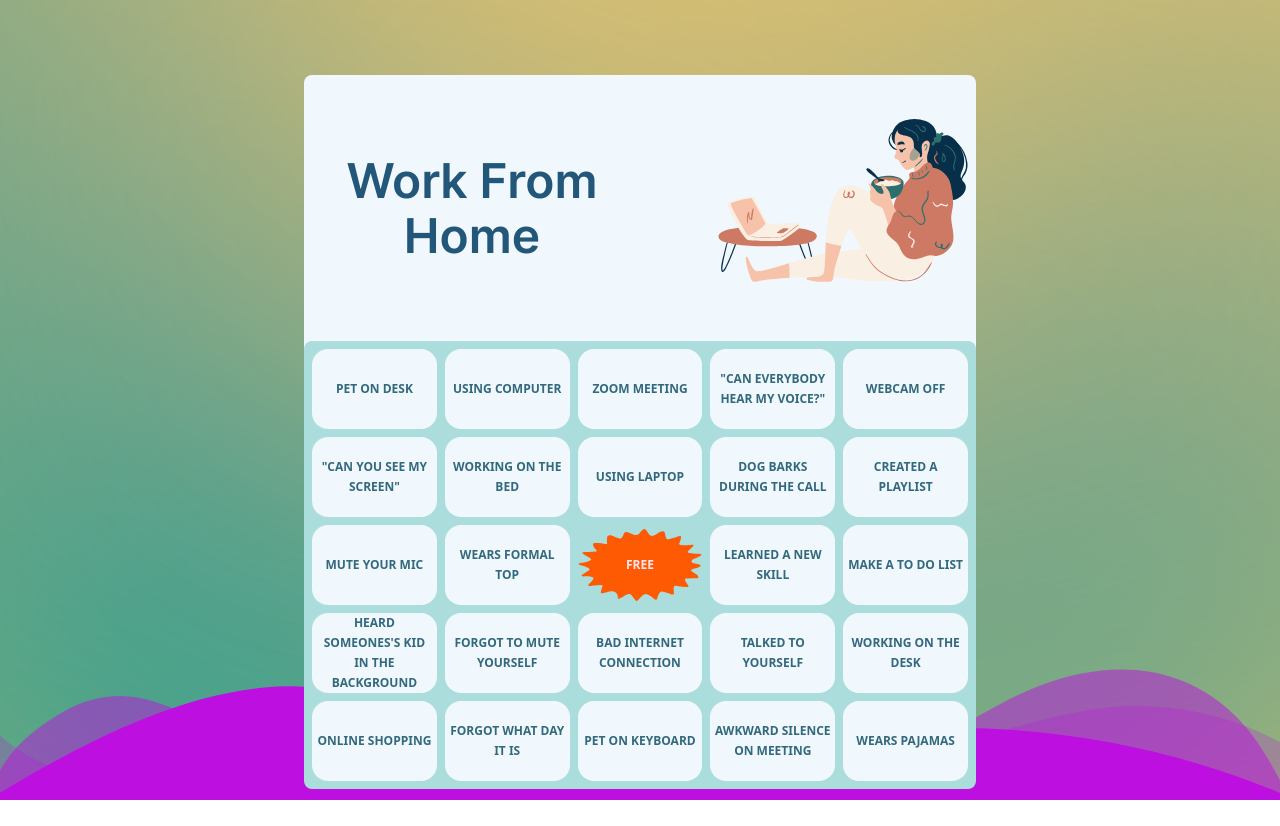
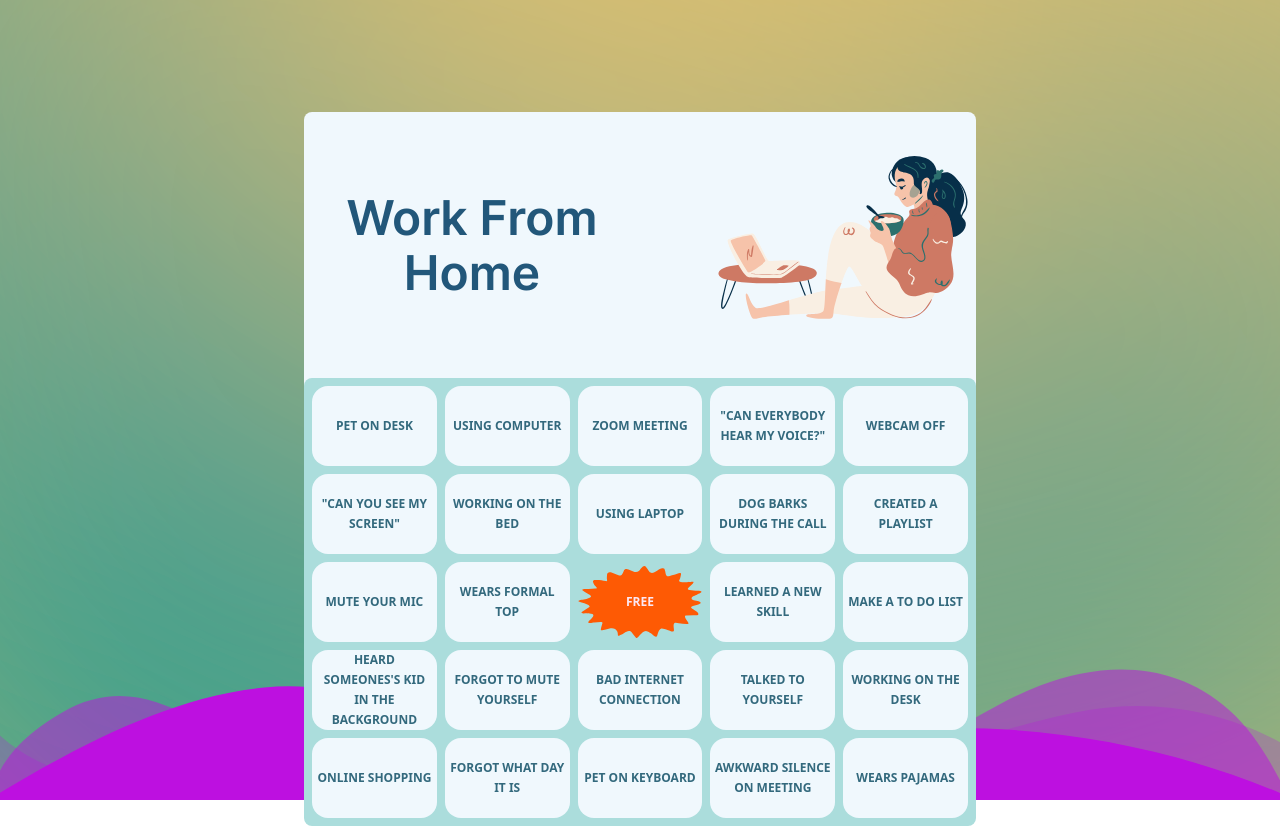
Before and after one commit to RazvanRauta/work-from-home, a Next.js app: page / in a window 1280 px wide. Before the commit the page ends 800 px from the top, so only its background shows below. Built offline with nearby package versions, Linux system fonts and the light colour scheme.

Commit message:
fix: fixed styles on Chrome

```diff
--- a/src/components/GameBoard/index.tsx
+++ b/src/components/GameBoard/index.tsx
@@ -83,7 +83,7 @@ export default function GameBoard(): ReactElement {
   };
 
   return (
-    <div className='bg-[#f0f8fd] h-[60vh] w-[90vw] flex relative z-10 flex-col justify-between mx-auto mt-28 max-w-sm rounded-lg lg:h-[650px] lg:mt-[unset] lg:max-w-2xl'>
+    <div className='bg-[#f0f8fd] h-[60vh] w-[90vw] flex relative z-10 flex-col justify-between mx-auto mt-28 max-w-sm rounded-lg lg:h-[650px] lg:max-w-2xl'>
       <GirlWithLaptop />
       <div className='bg-[#abdddc] grid grid-cols-5 grid-rows-5 gap-x-2 gap-y-2 justify-items-center p-2 rounded-lg'>
         {shuffledTiles.map((tile) => (
--- a/src/styles/globals.css
+++ b/src/styles/globals.css
@@ -99,20 +99,25 @@
   }
 
   .spacer {
-    aspect-ratio: 960/300;
     width: 100%;
     background-repeat: no-repeat;
     background-position: center;
     background-size: cover;
+    height: 100%;
   }
 
   .blurry-gradient {
-    background-image: url('/images/blurry-gradient.svg');
+    background-image: url('/images/blurry-gradient.svg'),
+      linear-gradient(
+        64deg,
+        rgba(74, 162, 138, 1) 0%,
+        rgba(176, 179, 124, 1) 85%,
+        rgba(186, 182, 122, 1) 100%
+      );
   }
 
   .free-tile {
     background-image: url('/images/free-tile.svg');
-    aspect-ratio: 960/300;
     width: 100%;
     background-repeat: no-repeat;
     background-position: center;
```
